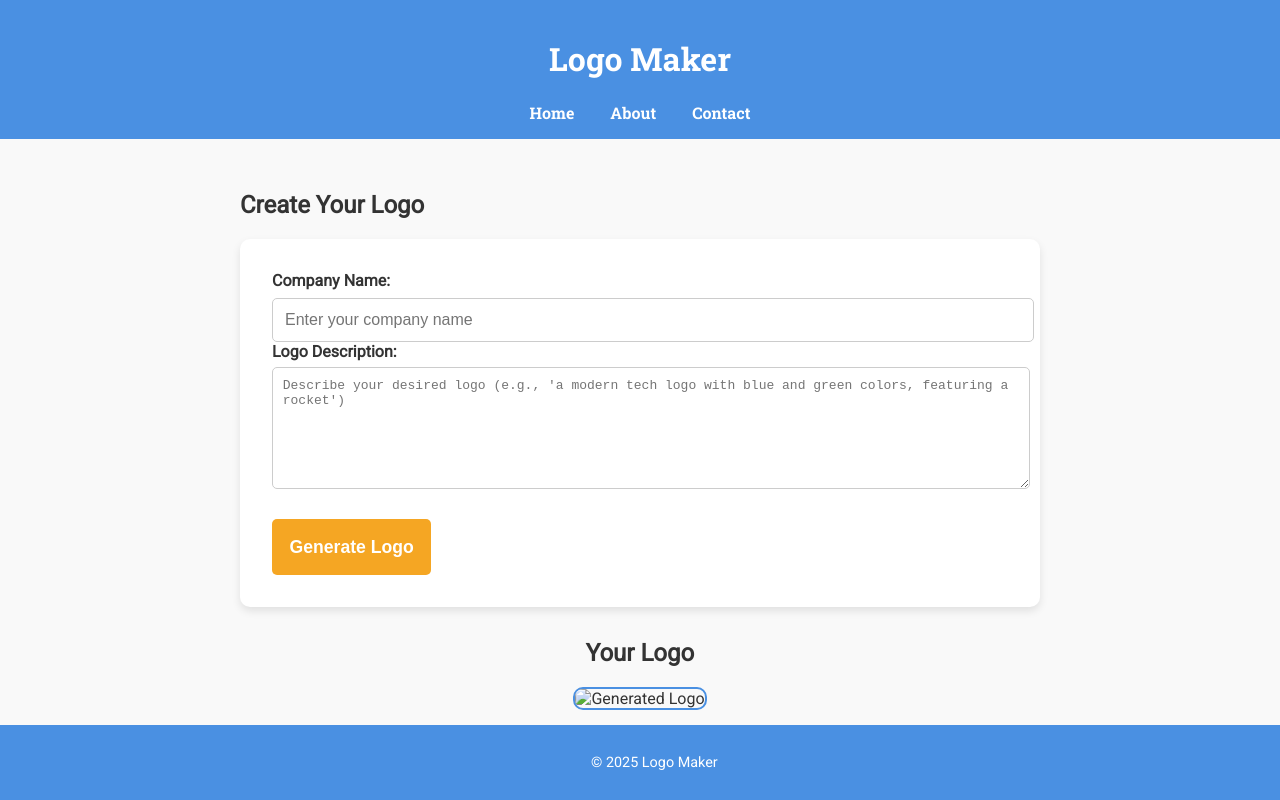
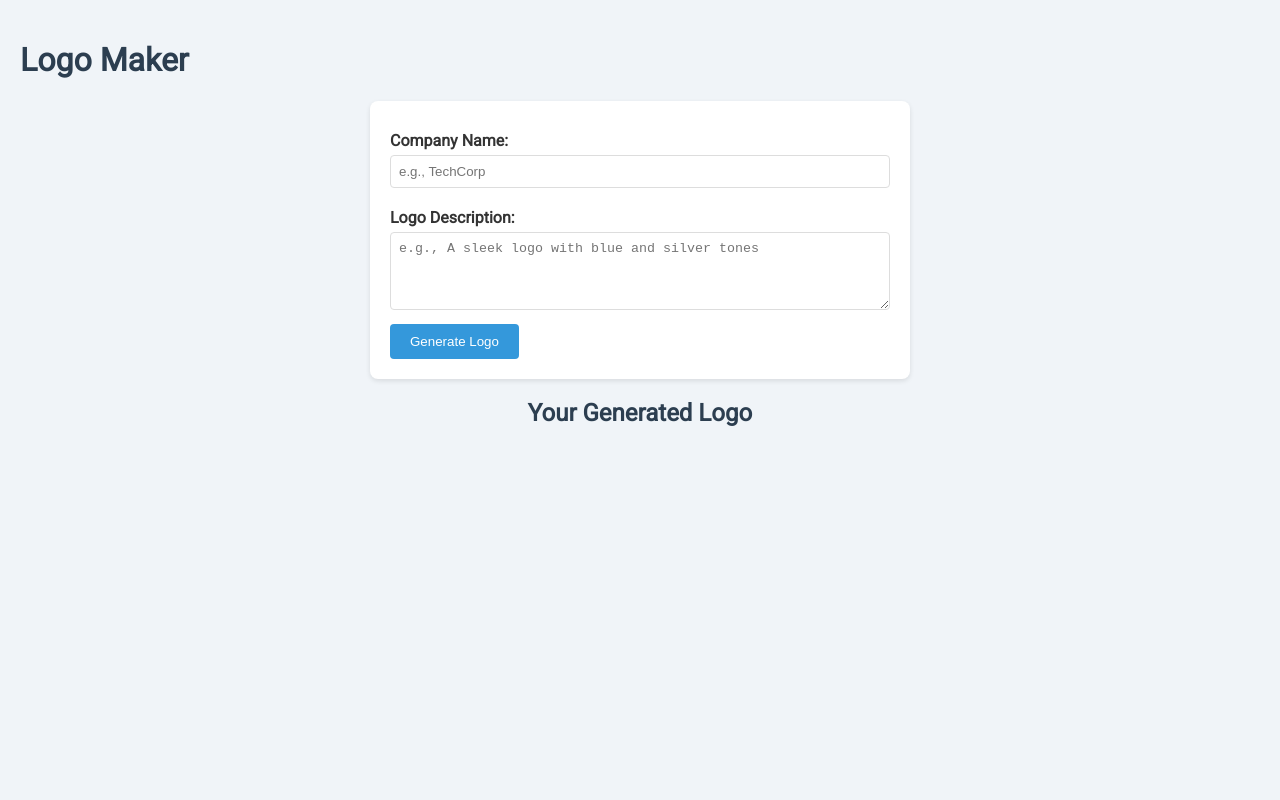
Before and after one commit to Coot-Root/Launch1, a website: page Index.html in a window 1280 px wide. Drawn offline with Linux system fonts and the light colour scheme.

Commit message:
Update Index.html

```diff
--- a/Index.html
+++ b/Index.html
@@ -4,158 +4,135 @@
     <meta charset="UTF-8">
     <meta name="viewport" content="width=device-width, initial-scale=1.0">
     <title>Logo Maker</title>
-    <!-- Import Google Fonts for a modern look -->
-    <link href="https://fonts.googleapis.com/css2?family=Roboto&family=Roboto+Slab:wght@400;700&display=swap" rel="stylesheet">
+    <link href="https://fonts.googleapis.com/css2?family=Roboto&display=swap" rel="stylesheet">
     <style>
         body {
             font-family: 'Roboto', sans-serif;
             margin: 0;
-            padding: 0;
-            background-color: #f9f9f9;
+            padding: 20px;
+            background-color: #f0f4f8;
             color: #333;
         }
-        header {
-            background-color: #4a90e2;
-            color: white;
-            padding: 1em;
-            text-align: center;
-            font-family: 'Roboto Slab', serif;
-        }
-        nav a {
-            color: white;
-            margin: 0 1em;
-            text-decoration: none;
-            font-weight: bold;
-        }
-        main {
-            padding: 2em;
-            max-width: 800px;
-            margin: auto;
+        h1, h2 {
+            color: #2c3e50;
         }
         form {
-            background-color: #ffffff;
-            padding: 2em;
-            border-radius: 10px;
-            box-shadow: 0 4px 8px rgba(0, 0, 0, 0.1);
+            background: white;
+            padding: 20px;
+            border-radius: 8px;
+            box-shadow: 0 2px 5px rgba(0,0,0,0.1);
+            max-width: 500px;
+            margin: 0 auto 20px;
         }
         label {
-            margin-top: 1em;
+            display: block;
+            margin: 10px 0 5px;
             font-weight: bold;
         }
         input, textarea {
             width: 100%;
-            padding: 0.75em;
-            margin-top: 0.5em;
-            border: 1px solid #ccc;
-            border-radius: 5px;
-            font-size: 1em;
-        }
-        textarea {
-            resize: vertical;
-            min-height: 100px;
+            padding: 8px;
+            margin-bottom: 10px;
+            border: 1px solid #ddd;
+            border-radius: 4px;
+            box-sizing: border-box;
         }
         button {
-            background-color: #f5a623;
+            background-color: #3498db;
             color: white;
-            padding: 1em;
-            margin-top: 1.5em;
+            padding: 10px 20px;
             border: none;
-            border-radius: 5px;
+            border-radius: 4px;
             cursor: pointer;
-            font-size: 1.1em;
-            font-weight: bold;
         }
         button:hover {
-            background-color: #e6951a;
+            background-color: #2980b9;
+        }
+        #loading {
+            display: none;
+            text-align: center;
+            color: #7f8c8d;
+            margin: 20px 0;
         }
         #logo-display {
-            margin-top: 2em;
             text-align: center;
+            margin-top: 20px;
         }
         #logo-image {
             max-width: 100%;
             height: auto;
-            border: 2px solid #4a90e2;
-            border-radius: 10px;
+            border: 1px solid #ddd;
+            border-radius: 4px;
+            display: none;
         }
-        footer {
-            background-color: #4a90e2;
+        #download-button {
+            display: none;
+            margin-top: 15px;
+            background-color: #e67e22;
             color: white;
-            text-align: center;
-            padding: 1em;
-            position: fixed;
-            bottom: 0;
-            width: 100%;
-            font-size: 0.9em;
+            padding: 10px 20px;
+            text-decoration: none;
+            border-radius: 4px;
+        }
+        #download-button:hover {
+            background-color: #d35400;
         }
     </style>
 </head>
 <body>
-    <header>
     <h1>Logo Maker</h1>
-        <nav>
-            <a href="#">Home</a>
-            <a href="#">About</a>
-            <a href="#">Contact</a>
-        </nav>
-    </header>
-
-    <main>
-        <section>
-            <h2>Create Your Logo</h2>
     <form id="logo-form">
         <label for="company-name">Company Name:</label>
-                <input type="text" id="company-name" name="company-name" placeholder="Enter your company name" required>
+        <input type="text" id="company-name" placeholder="e.g., TechCorp" required>
 
         <label for="description">Logo Description:</label>
-                <textarea id="description" name="description" placeholder="Describe your desired logo (e.g., 'a modern tech logo with blue and green colors, featuring a rocket')"></textarea>
+        <textarea id="description" placeholder="e.g., A sleek logo with blue and silver tones" rows="4"></textarea>
 
         <button type="submit">Generate Logo</button>
     </form>
-        </section>
 
-        <section id="logo-display">
-            <h2>Your Logo</h2>
+    <div id="loading">Generating your logo...</div>
+    <div id="logo-display">
+        <h2>Your Generated Logo</h2>
         <img id="logo-image" src="" alt="Generated Logo">
-        </section>
-    </main>
-
-    <footer>
-        <p>© 2025 Logo Maker</p>
-    </footer>
+        <a id="download-button" download="logo.jpg">Download High-Resolution Logo</a>
+    </div>
 
     <script>
-        document.getElementById('logo-form').addEventListener('submit', async function(event) {
-            event.preventDefault();
+        document.getElementById('logo-form').addEventListener('submit', async (e) => {
+            e.preventDefault();
 
-            // Collect form input values
             const companyName = document.getElementById('company-name').value;
             const description = document.getElementById('description').value;
-
-            // Combine inputs into a prompt for the API
             const prompt = `Create a logo for ${companyName}: ${description}`;
 
+            // Show loading, hide previous results
+            document.getElementById('loading').style.display = 'block';
+            document.getElementById('logo-image').style.display = 'none';
+            document.getElementById('download-button').style.display = 'none';
+
             try {
-                // Send data to your Render backend (replace with your actual Render URL)
                 const response = await fetch('https://launch1.onrender.com', {
                     method: 'POST',
-                    headers: {
-                        'Content-Type': 'application/json'
-                    },
+                    headers: { 'Content-Type': 'application/json' },
                     body: JSON.stringify({ prompt })
                 });
 
                 const data = await response.json();
-
                 if (data.imageUrl) {
-                    // Display the generated logo
+                    // Display logo and enable download
                     document.getElementById('logo-image').src = data.imageUrl;
+                    document.getElementById('logo-image').style.display = 'block';
+                    document.getElementById('download-button').href = data.imageUrl;
+                    document.getElementById('download-button').style.display = 'inline-block';
                 } else {
-                    alert('Failed to generate logo. Please try again.');
+                    alert('Failed to generate logo. Try again!');
                 }
             } catch (error) {
                 console.error('Error:', error);
-                alert('An error occurred while generating the logo.');
+                alert('Something went wrong. Please try again.');
+            } finally {
+                document.getElementById('loading').style.display = 'none';
             }
         });
     </script>
```
Lines whose indentation alone changed are shown as unchanged.
